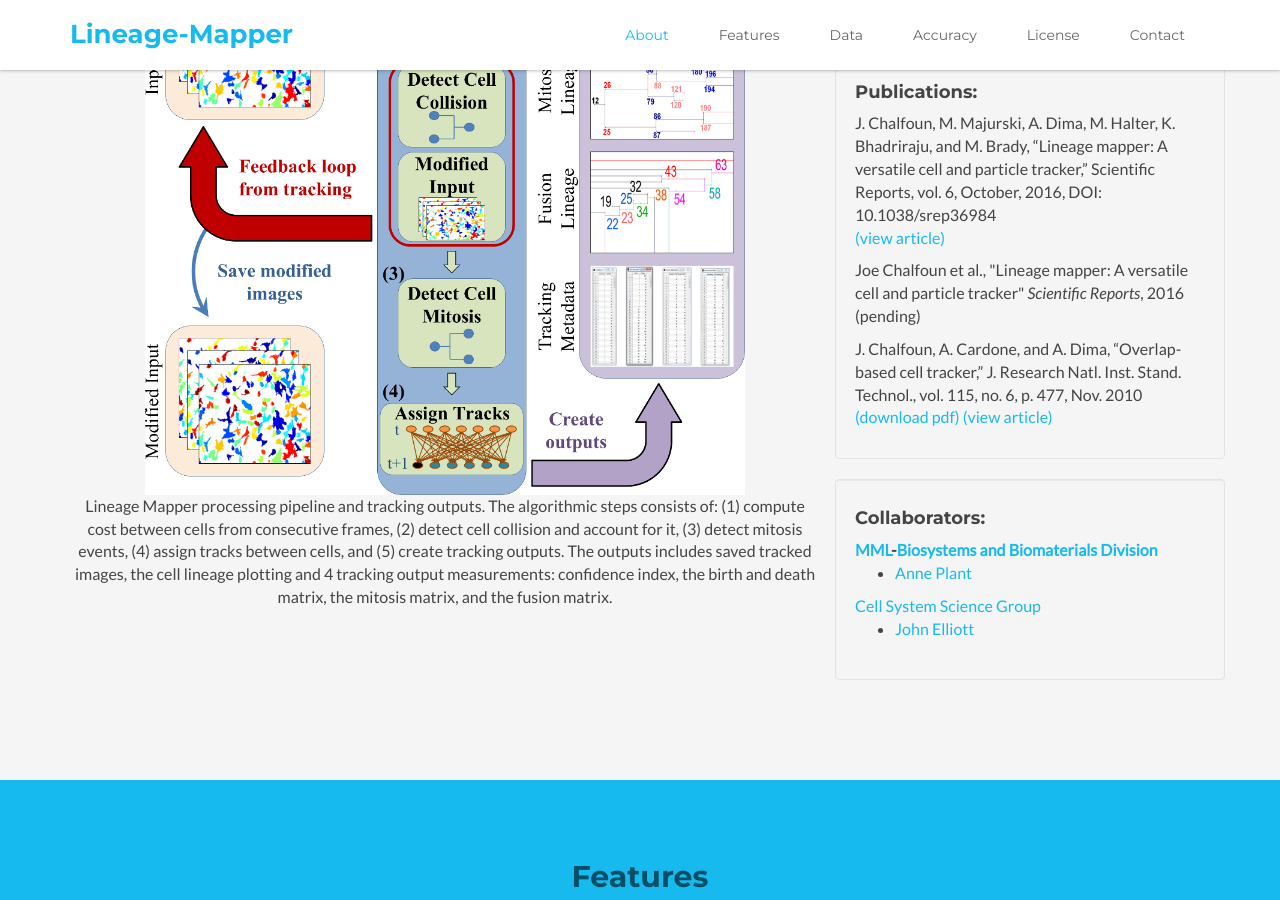
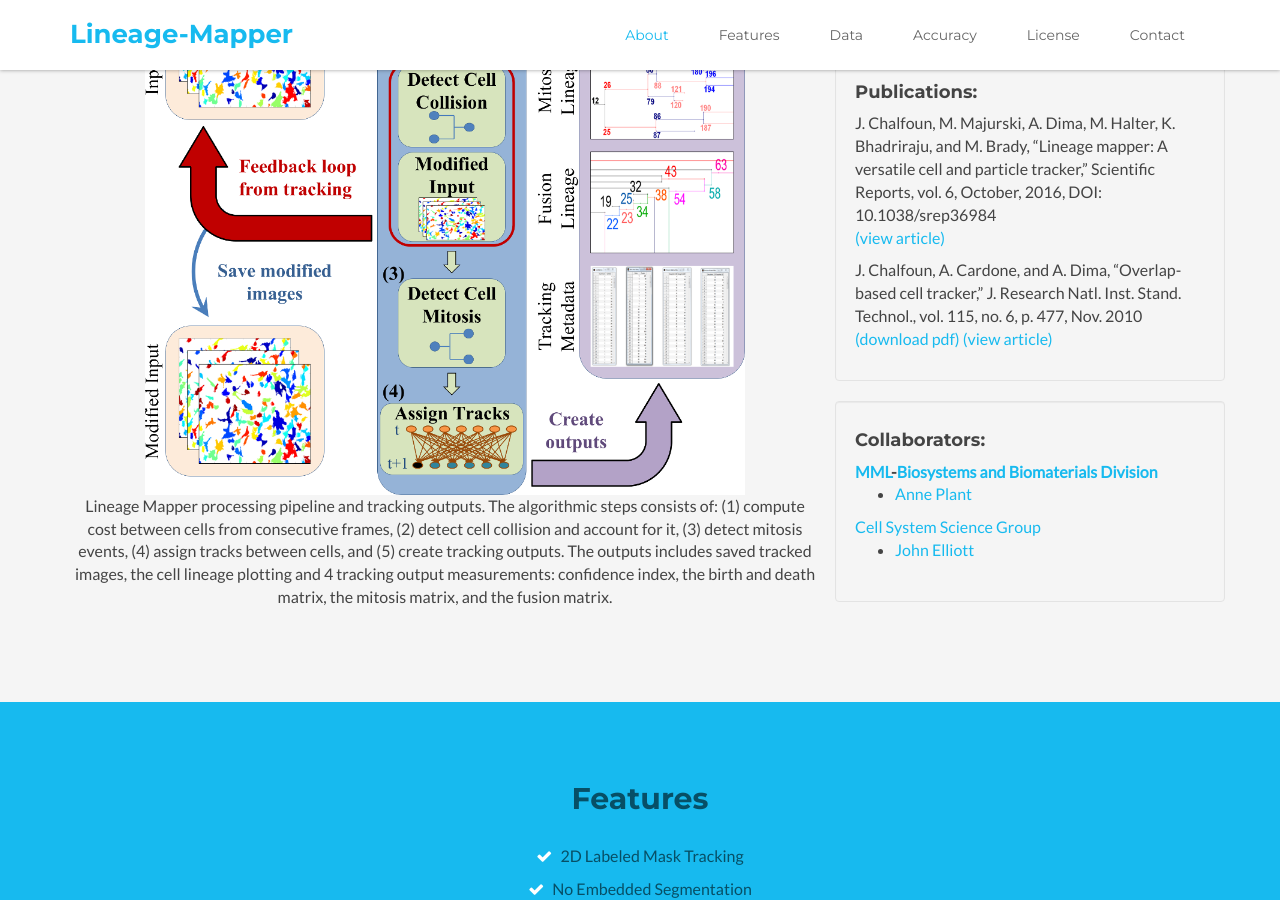
Before and after one commit to usnistgov/Lineage-Mapper, a Jekyll site: the page built from index.html, in a window 1280 px wide and 900 px high, scrolled down 1100 px. Built offline with Jekyll 4.4.1, drawn with Linux system fonts in a browser that asks for light colours.

Commit message:
Update about.html

```diff
--- a/_includes/about.html
+++ b/_includes/about.html
@@ -66,11 +66,6 @@
 									<a href="https://www.nature.com/articles/srep36984">(view article)</a>
 							</p>
 							<p>
-									Joe Chalfoun et al., "Lineage mapper: A versatile cell and particle tracker" <i>Scientific Reports</i>, 2016 (pending)
-								<!-- <a href="downloads/chalfoun_lineage_mapper.pdf">(download pdf)</a> -->
-								<!-- <a href="">(view article)</a> -->
-							</p>
-							<p>
 								J. Chalfoun, A. Cardone, and A. Dima, “Overlap-based cell tracker,” J. Research Natl. Inst. Stand. Technol., vol. 115, no. 6, p. 477, Nov. 2010
 									<br/><a href="assets/Chalfoun et al. - 2009 - Overlap-based cell tracker.pdf">(download pdf)</a>
 									<a href="http://www.nist.gov/manuscript-publication-search.cfm?pub_id=904008">(view article)</a>
```
